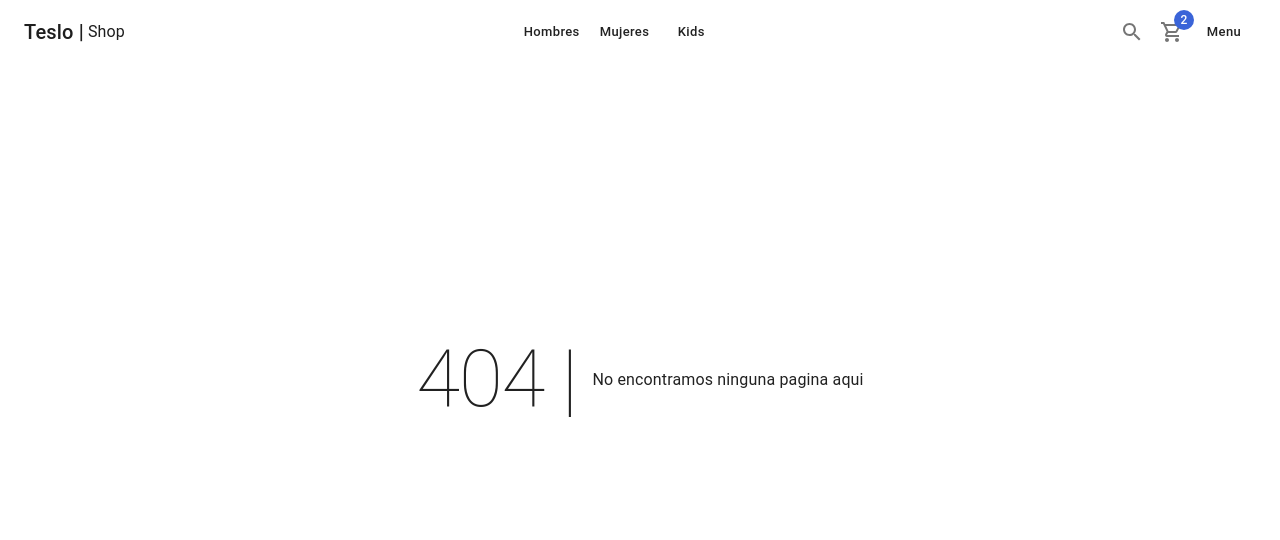
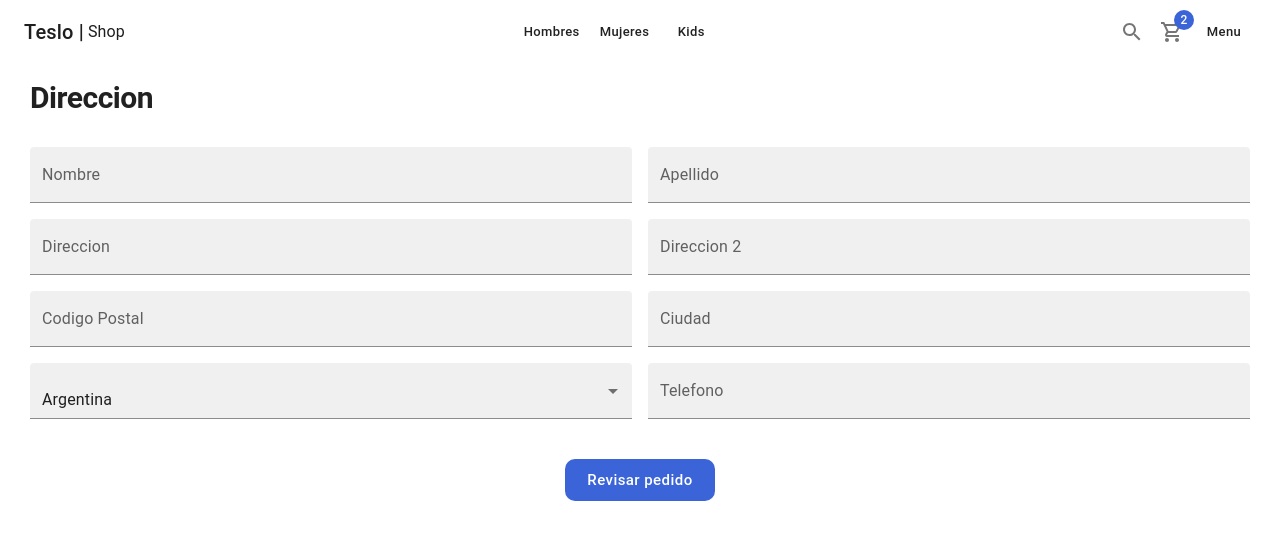
Before and after one commit to jeronimogarcia/Teslo-shop, a Next.js app: page /checkout/address in a window 1280 px wide. Before the commit this address had no page. Shown: the top 540 px of the page. Built offline with nearby package versions, Linux system fonts and the light colour scheme.

Commit message:
Address Form View

```diff
--- /dev/null
+++ b/pages/checkout/address.tsx
@@ -0,0 +1,70 @@
+import {
+  Box,
+  Button,
+  FormControl,
+  Grid,
+  InputLabel,
+  MenuItem,
+  Select,
+  TextField,
+  Typography,
+} from "@mui/material";
+import React from "react";
+import { ShopLayout } from "../../components/layouts";
+
+const AddressPage = () => {
+  return (
+    <ShopLayout
+      title="Direccion"
+      pageDescription="Confirmar direccion de destino"
+    >
+      <Typography variant="h1" component="h1">
+        Direccion
+      </Typography>
+
+      <Grid container spacing={2} sx={{ mt: 2 }}>
+        <Grid item xs={12} sm={6}>
+          <TextField label="Nombre" variant="filled" fullWidth />
+        </Grid>
+        <Grid item xs={12} sm={6}>
+          <TextField label="Apellido" variant="filled" fullWidth />
+        </Grid>
+        <Grid item xs={12} sm={6}>
+          <TextField label="Direccion" variant="filled" fullWidth />
+        </Grid>
+        <Grid item xs={12} sm={6}>
+          <TextField label="Direccion 2" variant="filled" fullWidth />
+        </Grid>
+        <Grid item xs={12} sm={6}>
+          <TextField label="Codigo Postal" variant="filled" fullWidth />
+        </Grid>
+        <Grid item xs={12} sm={6}>
+          <TextField label="Ciudad" variant="filled" fullWidth />
+        </Grid>
+
+        <Grid item xs={12} sm={6}>
+          <FormControl fullWidth>
+            <Select variant="filled" label="Pais" value={1}>
+              <MenuItem value={1}>Argentina</MenuItem>
+              <MenuItem value={2}>España</MenuItem>
+              <MenuItem value={3}>Mexico</MenuItem>
+              <MenuItem value={4}>Suiza</MenuItem>
+            </Select>
+          </FormControl>
+        </Grid>
+
+        <Grid item xs={12} sm={6}>
+          <TextField label="Telefono" variant="filled" fullWidth />
+        </Grid>
+      </Grid>
+
+      <Box sx={{ mt: 5 }} display="flex" justifyContent="center">
+        <Button color="secondary" className="circular-btn" size="large">
+          Revisar pedido
+        </Button>
+      </Box>
+    </ShopLayout>
+  );
+};
+
+export default AddressPage;
```
